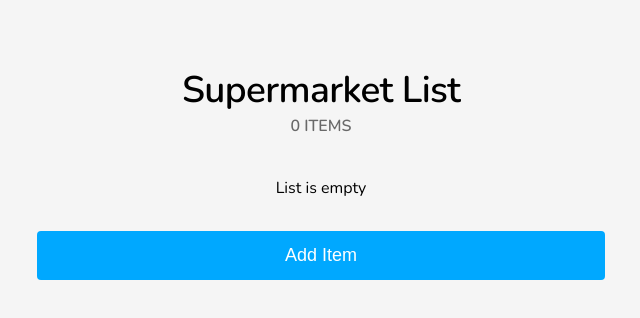
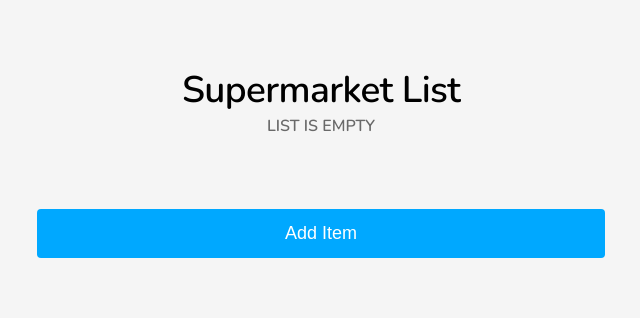
Before and after one commit to sergiofruto/supermarket-list, a React (Create React App) app: page / in a window 1280 px wide. Shown: the top 318 px of the page, without its empty margins (319-959 px from the left). Built offline with nearby package versions, Linux system fonts and the light colour scheme.

Commit message:
removed function to show empty message

```diff
--- a/src/App.js
+++ b/src/App.js
@@ -84,14 +84,6 @@ class App extends Component {
     localStorage.setItem('list', JSON.stringify(this.state.list));
   }
 
-  renderContent() {
-    if (this.state.isLoading) {
-      return <Loader />;
-    }
-
-    return this.state.list.length < 1 && <p className="empty-list">List is empty</p>;
-  }
-
   render() {
     const {
       list,
@@ -104,11 +96,14 @@ class App extends Component {
       <main className="app">
         <section className="container">
           <h1 className="app-healine">Supermarket List</h1>
-          <p className="counter">
-            {list.length}
-            {list.length === 1 ? ' item' : ' items'}
-          </p>
-          {this.renderContent()}
+          {!isLoading
+            ? (
+              <p className="counter">
+                {list.length >= 1 ? `${list.length} items` : 'List is empty'}
+              </p>
+            )
+            : <Loader />
+          }
           <List>
             {list.map(item => (
               <ListItem
```
